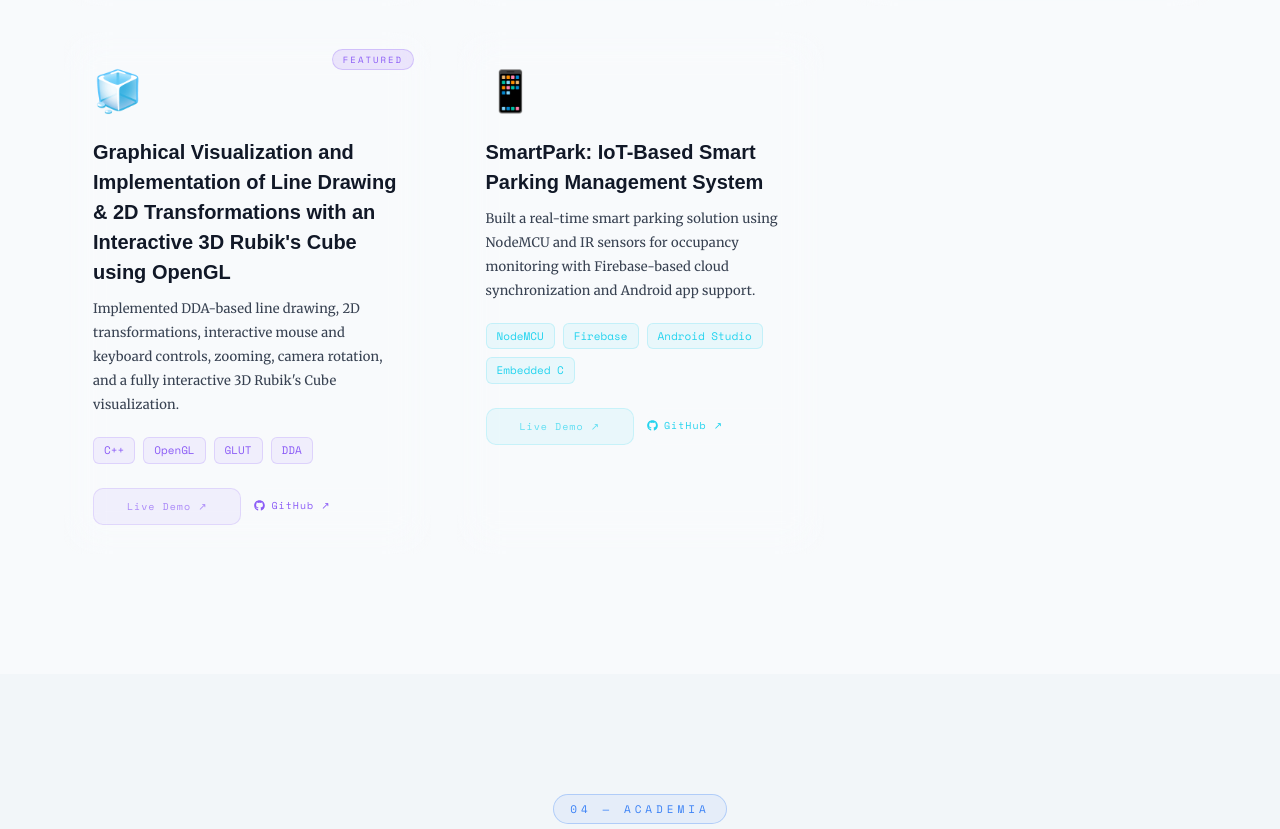
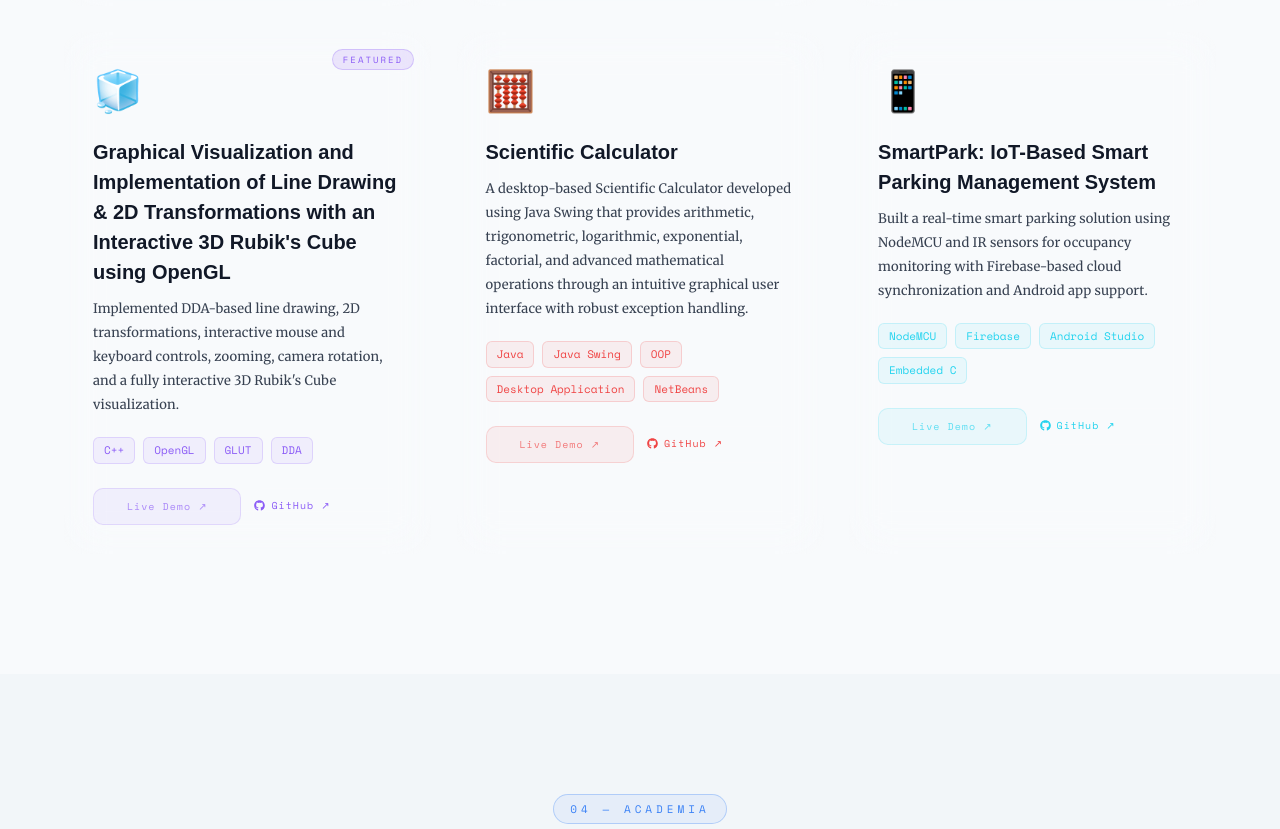
Before and after one commit to misajib/pioneerquestzen-portfolio, a React (Vite) app in the folder my-portfolio/: page / in a window 1280 px wide. Shown: the part 3920-4749 px from the top of the page. Built offline with nearby package versions, Linux system fonts and the light colour scheme.

Commit message:
Scientific Calculator

```diff
--- a/my-portfolio/src/portfolio.jsx
+++ b/my-portfolio/src/portfolio.jsx
@@ -117,6 +117,22 @@ const PROJECTS = [
     featured: true,
     emoji: "🧊",
     repoUrl: "https://github.com/misajib/Computer-Graphics-RubiksCube-OpenGL",
+  },
+  {
+    title: "Scientific Calculator",
+    desc: "A desktop-based Scientific Calculator developed using Java Swing that provides arithmetic, trigonometric, logarithmic, exponential, factorial, and advanced mathematical operations through an intuitive graphical user interface with robust exception handling.",
+    tags: [
+      "Java",
+      "Java Swing",
+      "OOP",
+      "Desktop Application",
+      "NetBeans"
+    ],
+    color: "#EF4444",
+    featured: false,
+    emoji: "🧮",
+    repoUrl: "https://github.com/misajib/Scientific-Calculator-Java",
+    liveUrl: ""
   },
   {
     title: "SmartPark: IoT-Based Smart Parking Management System",
```
